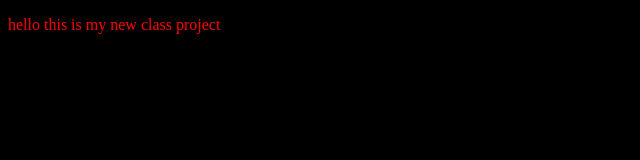
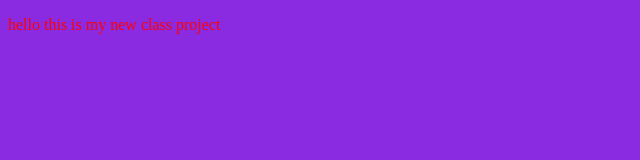
Before and after one commit to anwaralanzi/project, a plain HTML site: page index.html in a window 1280 px wide. Shown: the whole page, without its empty margins (0-640 px from the left). Drawn offline with Linux system fonts and the light colour scheme.

Commit message:
change color

```diff
--- a/css.css
+++ b/css.css
@@ -2,5 +2,5 @@
     color: red;
 }
 body{
-    background-color: black;
+    background-color: blueviolet;
 }
```
